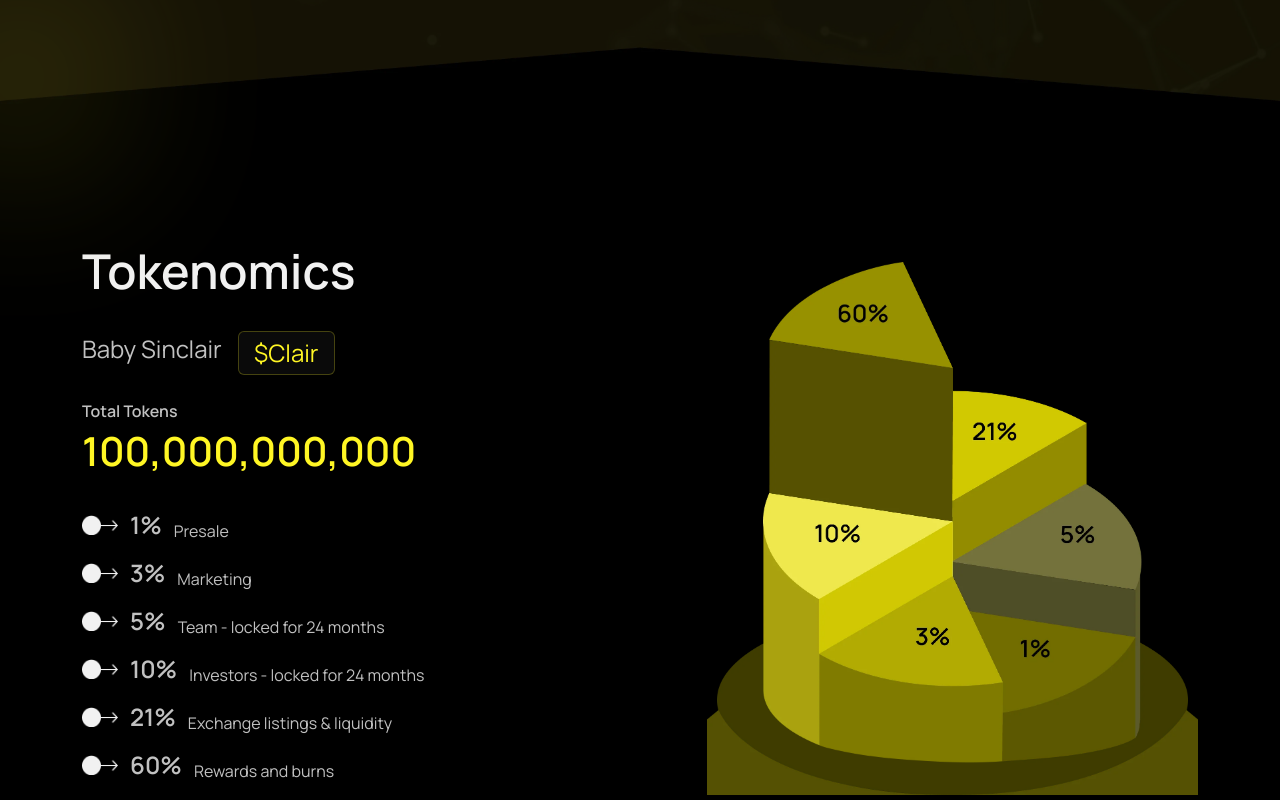
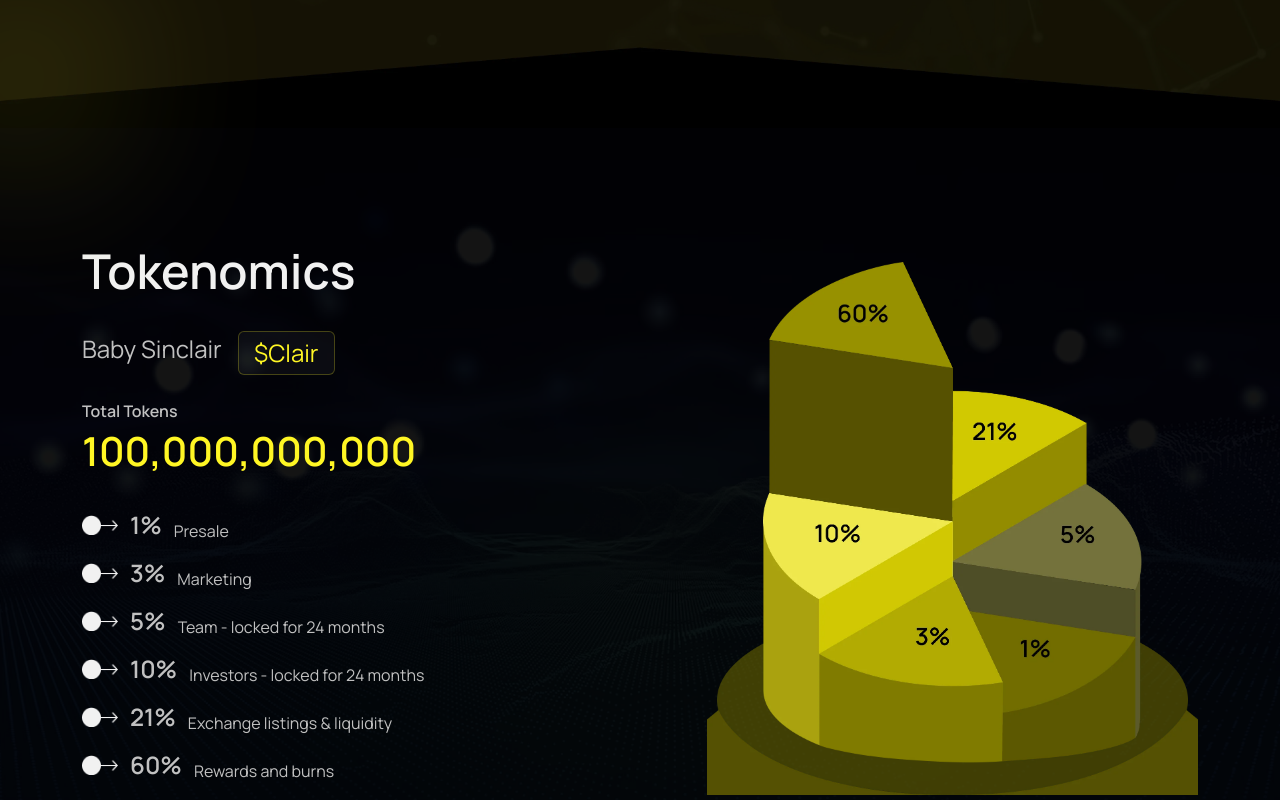
Before and after one commit to Sandeep-508/-Clair, a React (Create React App) app: page / in a window 1280 px wide. Shown: the part 2060-2860 px from the top of the page. Built offline with nearby package versions, Linux system fonts and the light colour scheme.

Commit message:
added background image in the tokenomcis section

```diff
--- a/src/Components/Tokenomics.jsx
+++ b/src/Components/Tokenomics.jsx
@@ -4,6 +4,7 @@ import token_image from '../assets/Images/PNG/tokenomics_image.webp'
 import partner_1 from '../assets/Images/PNG/wolf-token-img.webp'
 import partner_2 from '../assets/Images/PNG/alien-image-token.webp'
 import plus_sign from '../assets/Images/PNG/+_sign.webp'
+import tokennomics_back_img from '../assets/Images/PNG/tokennomics_back_img.png'
 
 const Tokenomics = () => {
     const for_arrow = {
@@ -14,8 +15,15 @@ const Tokenomics = () => {
         width: '32px',
         height: '32px',
     }
+
+    const token_img_back = {
+        backgroundImage: `url(${tokennomics_back_img})`,
+        backgroundSize: 'cover',
+        backgroundPosition: 'center',
+        backgroundRepeat: 'no-repeat',
+    }
     return (
-        <div className=' bg-black -mt-2px position-relative py-tokenomics' id='token'>
+        <div className=' bg-black -mt-2px position-relative py-tokenomics' style={token_img_back} id='token'>
             <div className=' position-absolute ellipse_tokenomics'></div>
             <div className="container_hero max-w-lg">
                 <div className="row justify-content-between flex-lg-row flex-column-reverse">
```
Also changed, not shown: src/assets/Images/PNG/tokennomics_back_img.png (added).
